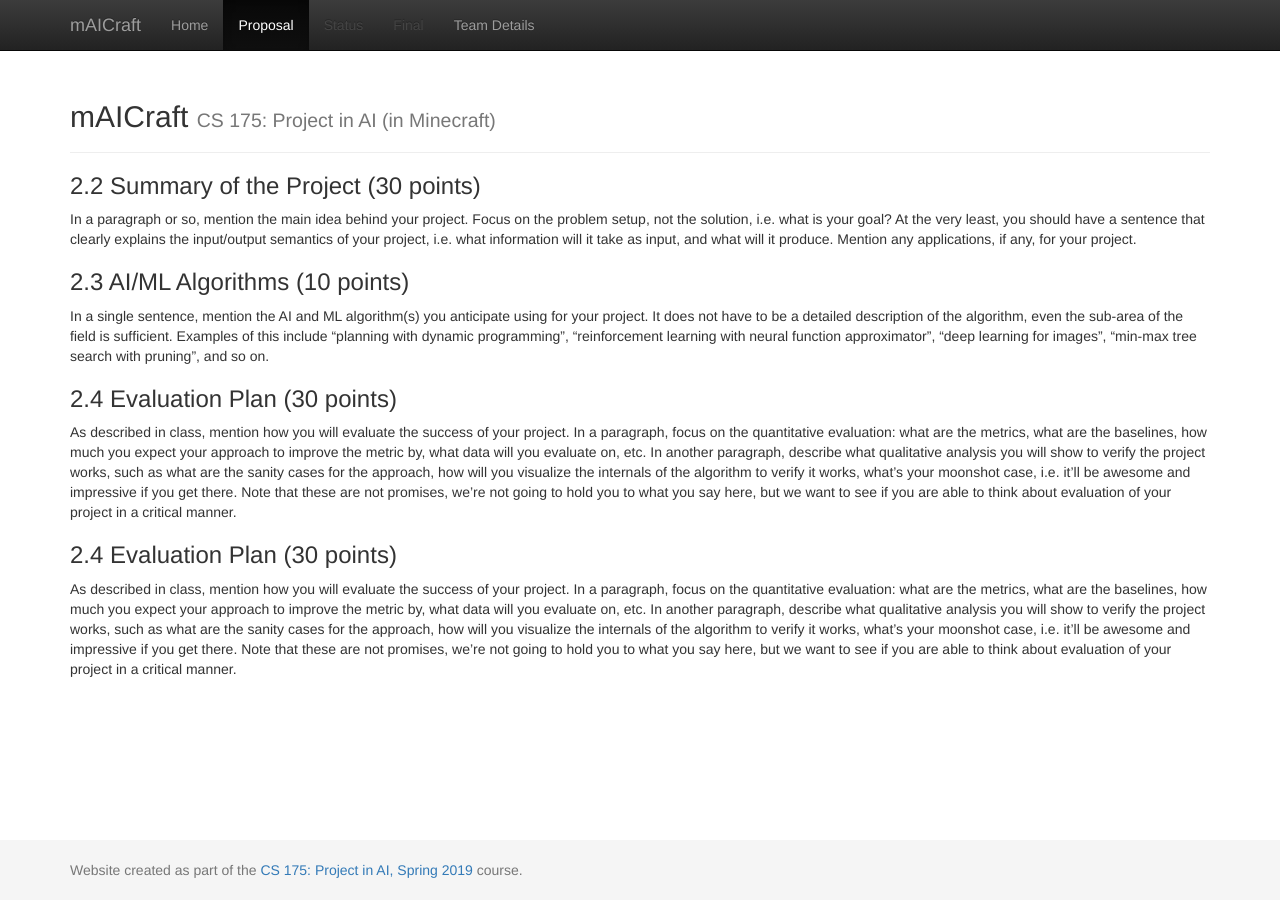
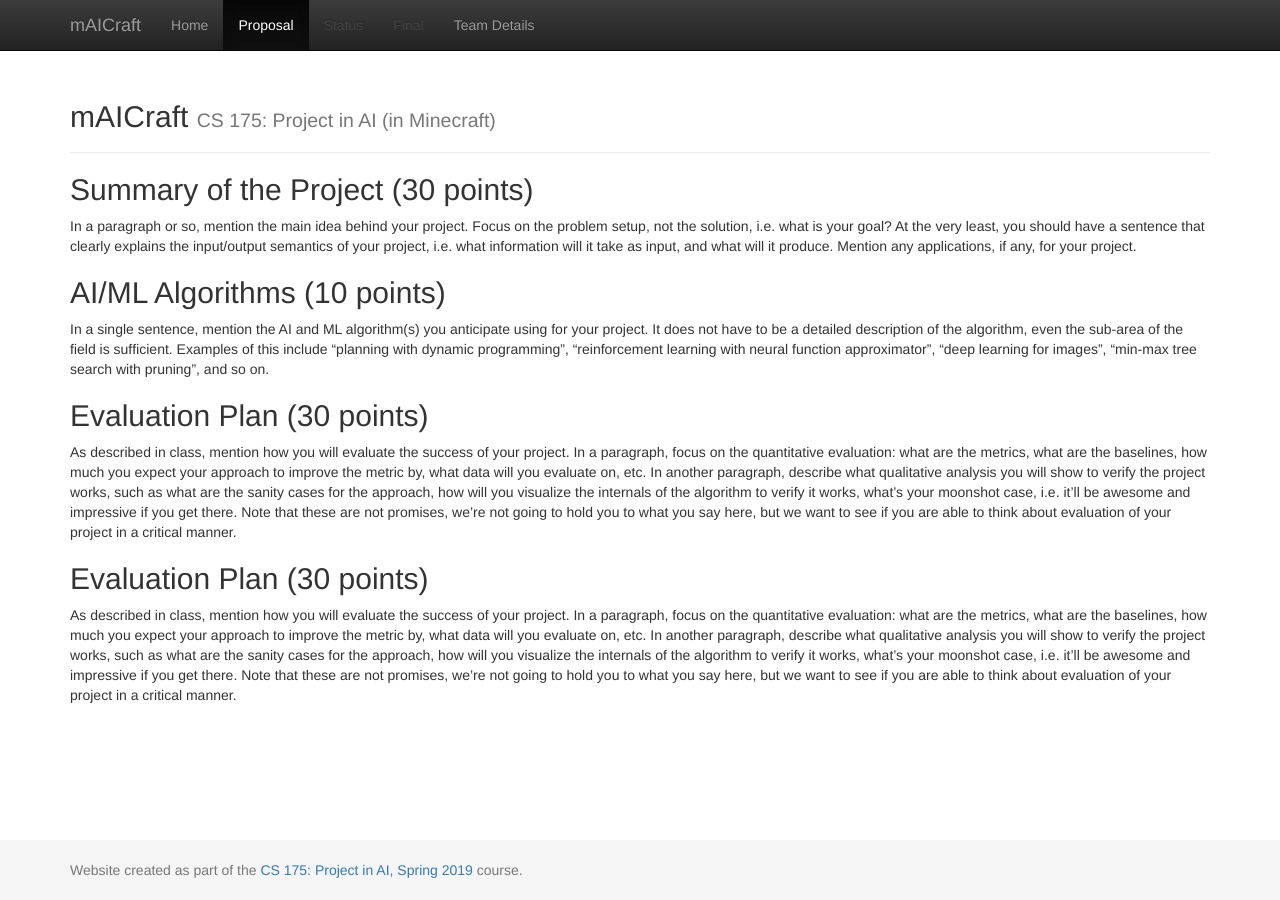
Before and after one commit to Modjular/boringAI, a Jekyll site: the page built from docs/proposal.md, in a window 1280 px wide. Built offline with Jekyll 4.4.1, drawn with Linux system fonts in a browser that asks for light colours.

Commit message:
cleaned up

```diff
--- a/docs/proposal.md
+++ b/docs/proposal.md
@@ -3,18 +3,18 @@ layout: default
 title:  Proposal
 ---
 
-### 2.2 Summary of the Project (30 points)
+## Summary of the Project (30 points)
 
 In a paragraph or so, mention the main idea behind your project. Focus on the problem setup, not the solution, i.e. what is your goal? At the very least, you should have a sentence that clearly explains the input/output semantics of your project, i.e. what information will it take as input, and what will it produce. Mention any applications, if any, for your project.
 
-### 2.3 AI/ML Algorithms (10 points)
+## AI/ML Algorithms (10 points)
 
 In a single sentence, mention the AI and ML algorithm(s) you anticipate using for your project. It does not have to be a detailed description of the algorithm, even the sub-area of the ﬁeld is sufﬁcient. Examples of this include “planning with dynamic programming”, “reinforcement learning with neural function approximator”, “deep learning for images”, “min-max tree search with pruning”, and so on.
 
-### 2.4 Evaluation Plan (30 points)
+## Evaluation Plan (30 points)
 
 As described in class, mention how you will evaluate the success of your project. In a paragraph, focus on the quantitative evaluation: what are the metrics, what are the baselines, how much you expect your approach to improve the metric by, what data will you evaluate on, etc. In another paragraph, describe what qualitative analysis you will show to verify the project works, such as what are the sanity cases for the approach, how will you visualize the internals of the algorithm to verify it works, what’s your moonshot case, i.e. it’ll be awesome and impressive if you get there. Note that these are not promises, we’re not going to hold you to what you say here, but we want to see if you are able to think about evaluation of your project in a critical manner.
 
-### 2.4 Evaluation Plan (30 points)
+## Evaluation Plan (30 points)
 
 As described in class, mention how you will evaluate the success of your project. In a paragraph, focus on the quantitative evaluation: what are the metrics, what are the baselines, how much you expect your approach to improve the metric by, what data will you evaluate on, etc. In another paragraph, describe what qualitative analysis you will show to verify the project works, such as what are the sanity cases for the approach, how will you visualize the internals of the algorithm to verify it works, what’s your moonshot case, i.e. it’ll be awesome and impressive if you get there. Note that these are not promises, we’re not going to hold you to what you say here, but we want to see if you are able to think about evaluation of your project in a critical manner.
```
